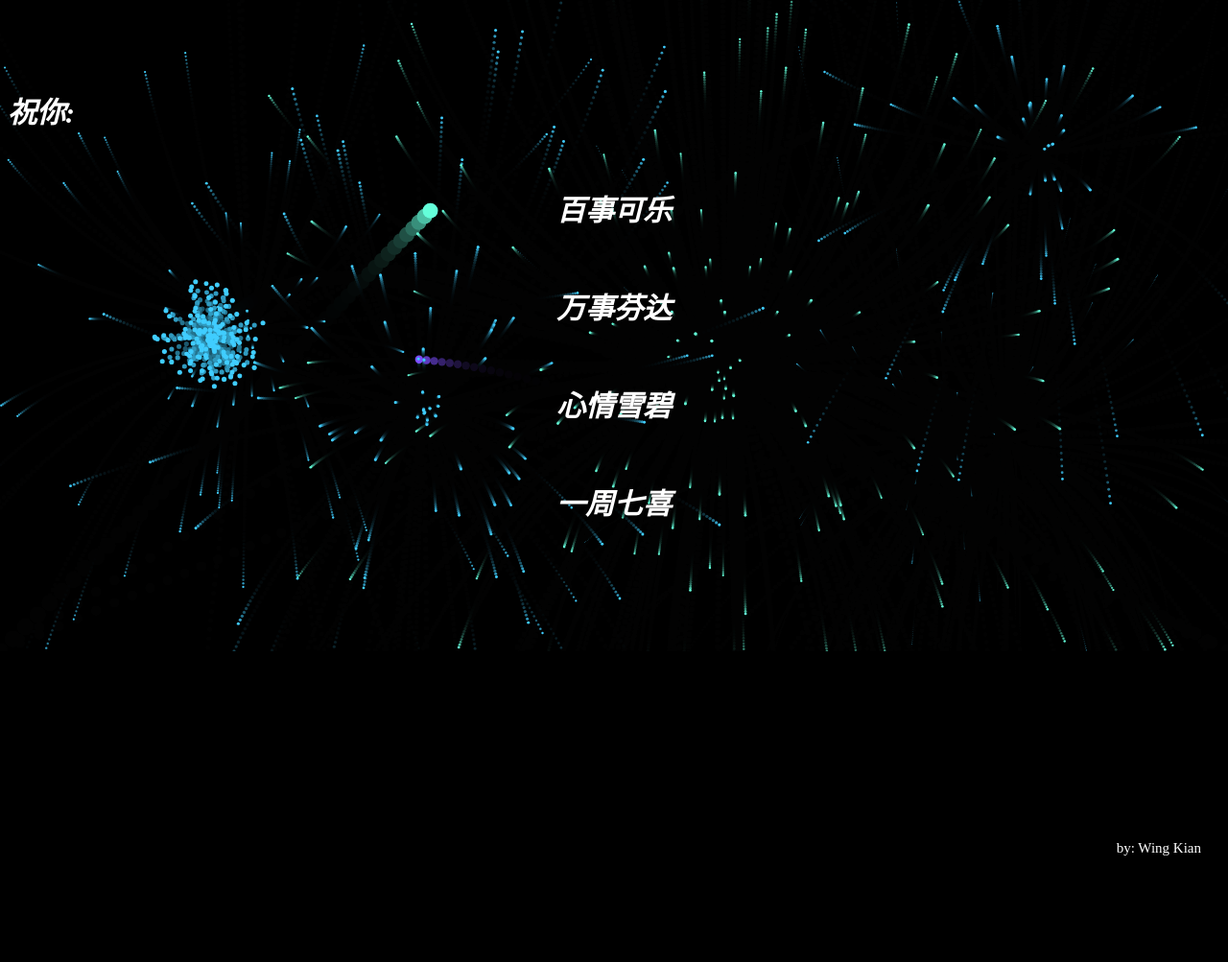
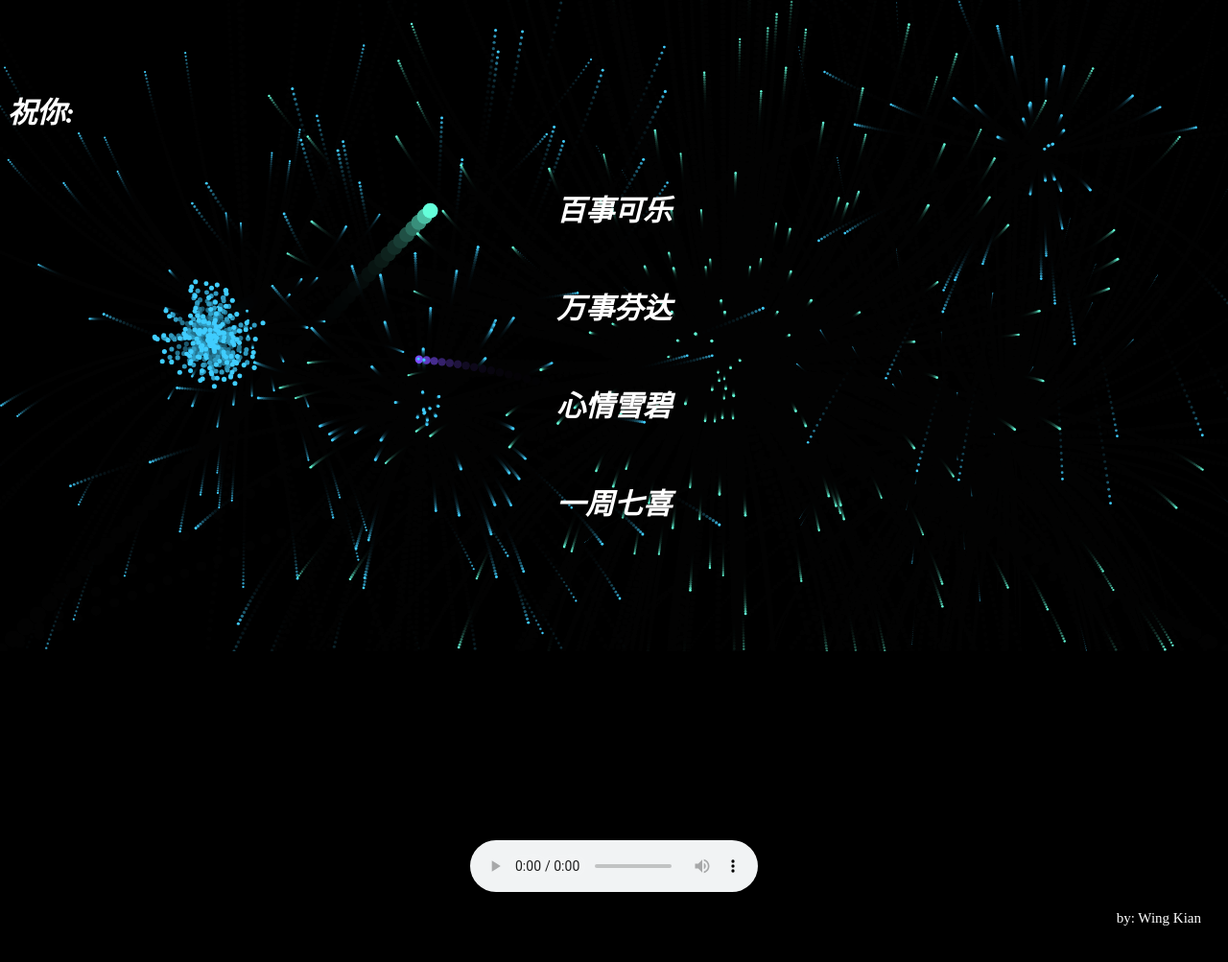
Before and after one commit to Typhoon1612/jia-hann-birthday-firework, a plain HTML site: page index.html in a window 1280 px wide. Shown: the part 121-1124 px from the top of the page at 96% size. Before the commit the page ends 1064 px from the top, so only its background shows below. Drawn offline with Linux system fonts and the light colour scheme.

Commit message:
controls

```diff
--- a/index.html
+++ b/index.html
@@ -25,7 +25,7 @@
             </div>
         </h1>
     </div>
-    <audio src="birthday-song.mp3" control autoplay loop></audio>
+    <audio src="birthday-song.mp3" controls autoplay loop></audio>
     <div id="by-me">
         <p>by: Wing Kian</p>
     </div>
```
